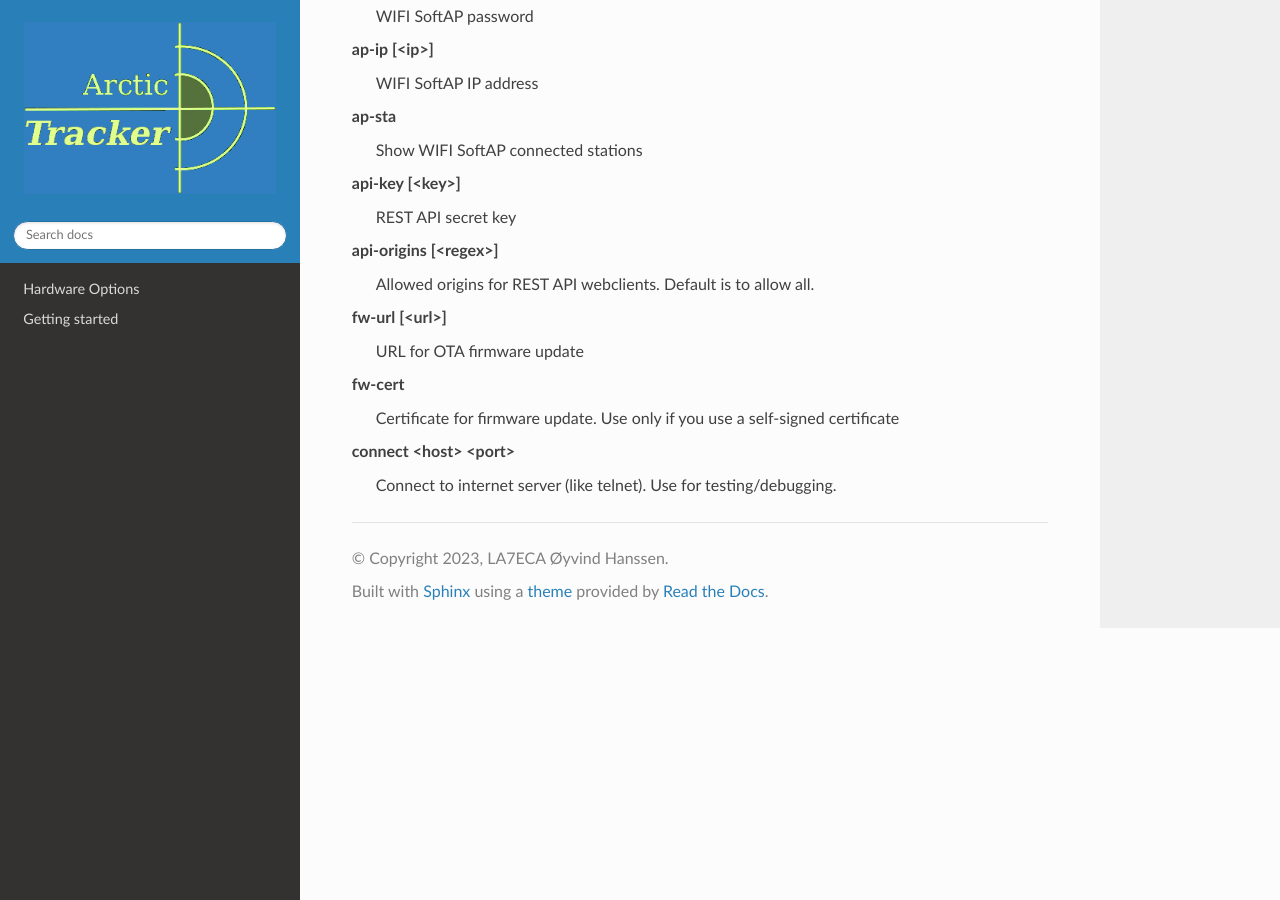
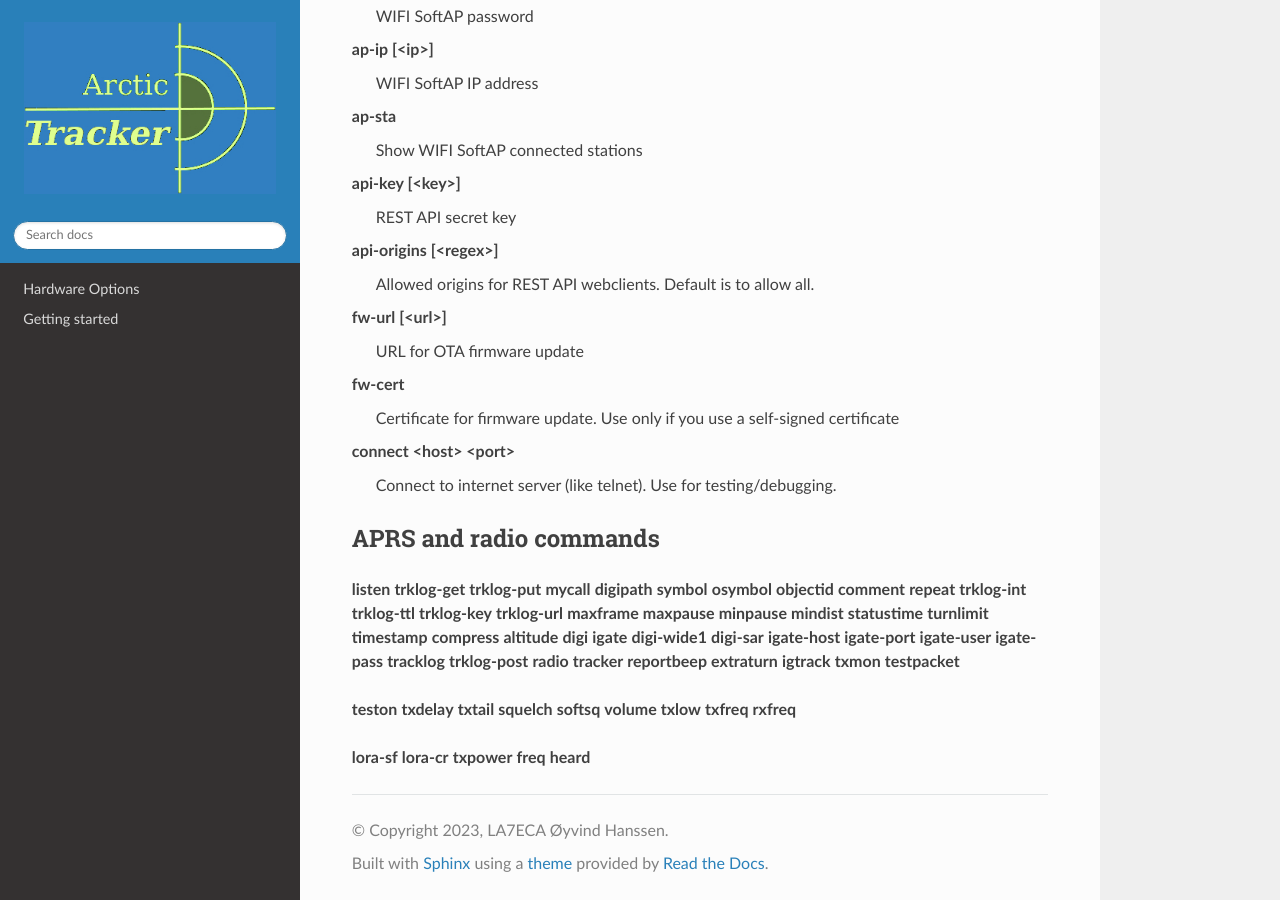
Before and after one commit to Hamlabs/ArcticTracker-docs, a Sphinx documentation site: the page built from docs/commandref.rst, in a window 1280 px wide and 900 px high, scrolled down 2277 px. Built offline with Sphinx 7.4.7 and the Read the Docs theme 3.1.0, drawn with Linux system fonts in a browser that asks for light colours; pages that are not in the unit, such as notebooks, are missing from menus.

Commit message:
Update commandref.rst

```diff
--- a/docs/commandref.rst
+++ b/docs/commandref.rst
@@ -117,3 +117,64 @@ Networking commands
 
 **connect** <host> <port>
     Connect to internet server (like telnet). Use for testing/debugging.
+
+
+APRS and radio commands
+-----------------------
+
+**listen**
+**trklog-get**
+**trklog-put**
+**mycall**
+**digipath**
+**symbol**
+**osymbol**
+**objectid**
+**comment**
+**repeat**
+**trklog-int**
+**trklog-ttl**
+**trklog-key**
+**trklog-url**
+**maxframe**
+**maxpause**
+**minpause**
+**mindist**
+**statustime**
+**turnlimit**
+**timestamp**
+**compress**
+**altitude**
+**digi**
+**igate**
+**digi-wide1**
+**digi-sar**
+**igate-host**
+**igate-port**
+**igate-user**
+**igate-pass**
+**tracklog**
+**trklog-post**
+**radio**
+**tracker**
+**reportbeep**
+**extraturn**
+**igtrack**
+**txmon**
+**testpacket**
+
+**teston**
+**txdelay**
+**txtail**
+**squelch**
+**softsq**
+**volume**
+**txlow**
+**txfreq**
+**rxfreq**
+
+**lora-sf**
+**lora-cr**
+**txpower**
+**freq**
+**heard**
```
